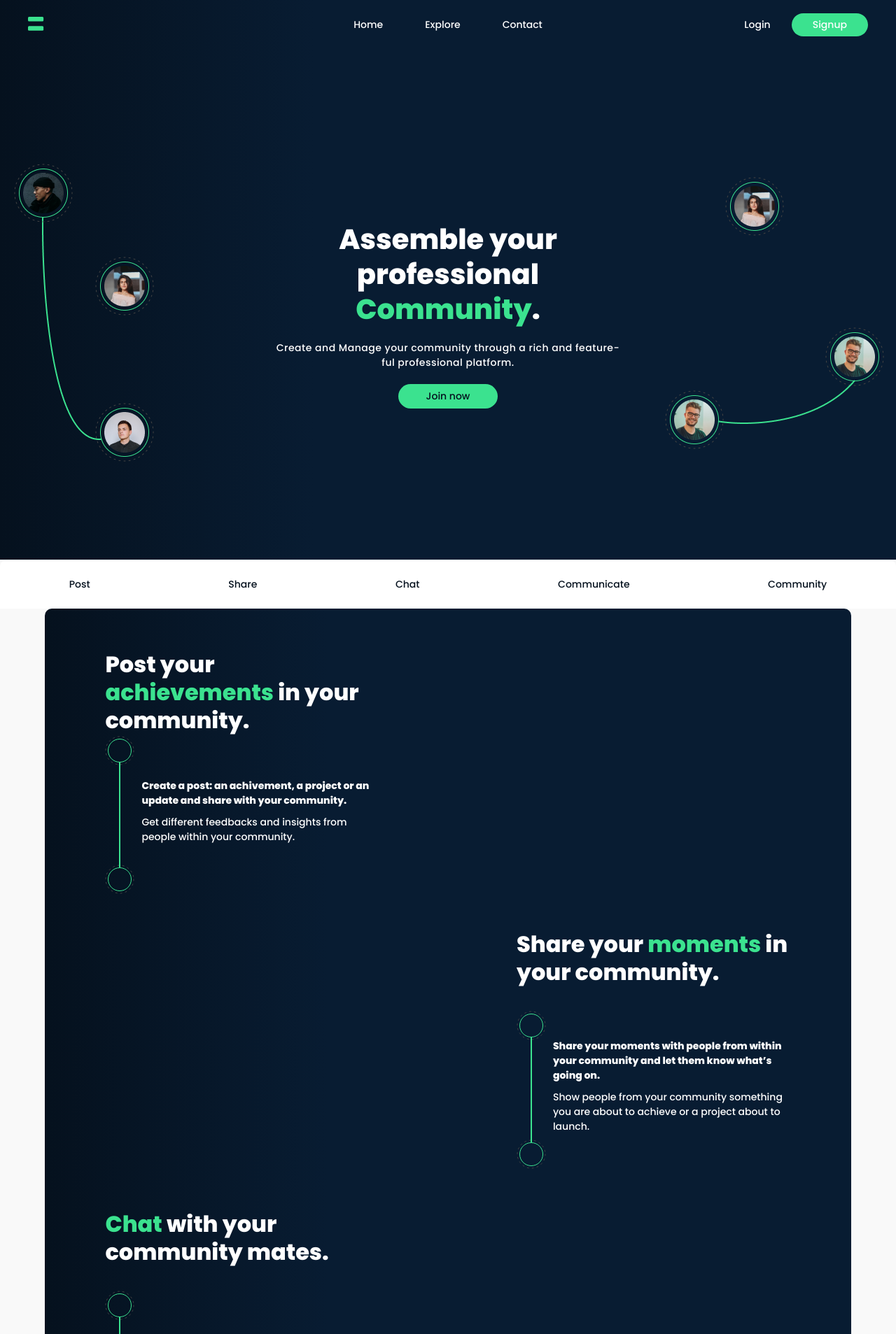
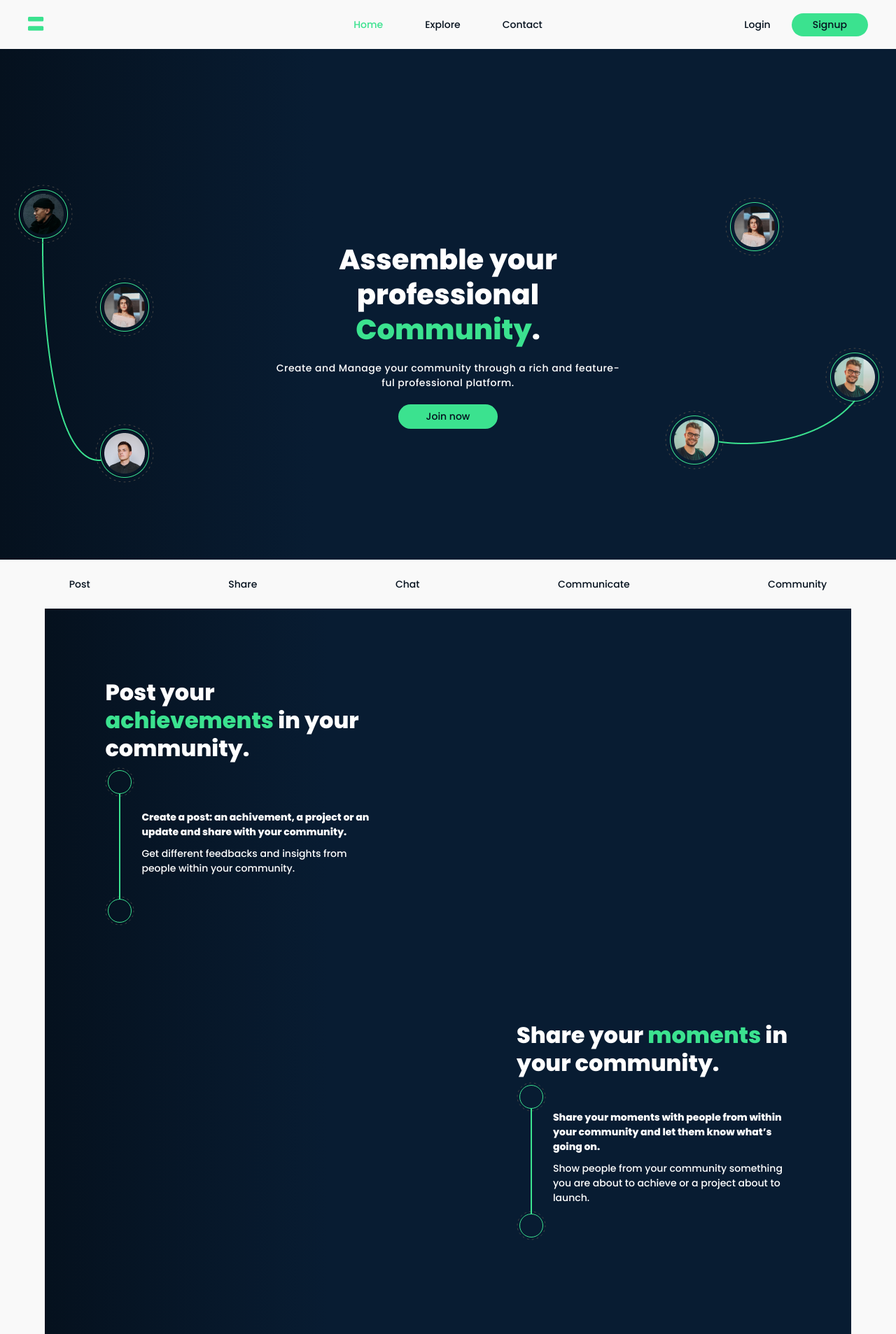
Before and after one commit to aamines/frontend, a React (Create React App) app: page / in a window 1280 px wide. Shown: the top 1907 px of the page at 70% size. Built offline with nearby package versions, Linux system fonts and the light colour scheme.

Commit message:
optimized

```diff
--- a/package.json
+++ b/package.json
@@ -16,6 +16,7 @@
     "react-router": "^6.3.0",
     "react-router-dom": "^6.3.0",
     "react-scripts": "5.0.1",
+    "react-scroll": "^1.8.7",
     "react-slick": "^0.29.0",
     "slick-carousel": "^1.8.1",
     "styled-components": "^5.3.5",
--- a/src/components/main/about.jsx
+++ b/src/components/main/about.jsx
@@ -1,5 +1,6 @@
+import styled from "styled-components";
 import React, { useEffect, useRef, useState } from "react";
-import styled from "styled-components";
+import { Link } from "react-scroll";
 
 const About = () => {
   const [scrolled, setScrolled] = useState();
@@ -18,11 +19,21 @@ const About = () => {
   return (
     <Container>
       <div className={scrolled ? "shadow nav" : "nav"} ref={nav}>
-        <a href="#post">Post</a>
-        <a href="#share">Share</a>
-        <a href="#chat">Chat</a>
-        <a href="#communicate">Communicate</a>
-        <a href="#community">Community</a>
+        <Link activeClass="current" smooth spy to="post">
+          Post
+        </Link>
+        <Link activeClass="current" smooth spy to="share">
+          Share
+        </Link>
+        <Link activeClass="current" smooth spy to="chat">
+          Chat
+        </Link>
+        <Link activeClass="current" smooth spy to="communicate">
+          Communicate
+        </Link>
+        <Link activeClass="current" smooth spy to="community">
+          Community
+        </Link>
       </div>
       <div className="container">
         <div className="row" id="post">
@@ -156,11 +167,15 @@ const Container = styled.div`
     position: -webkit-sticky;
     top: 0px;
     border-radius: 10px 10px 0 0;
-    background: var(--white);
+    background: var(--background);
 
     a {
       text-decoration: none;
       color: var(--dark);
+    }
+
+    .current {
+      color: var(--bright);
     }
   }
 
@@ -170,36 +185,37 @@ const Container = styled.div`
     display: flex;
     flex-direction: column;
     align-items: center;
-    padding: 60px 0 40px 0;
+    padding: 0 0 100px 0;
+    border-radius: 10px;
     border-radius: 0 0 10px 10px;
     background: linear-gradient(
       90deg,
       rgba(5, 17, 30, 1) 0%,
       rgba(8, 28, 50, 1) 35%
     );
-    border-radius: 10px;
 
     .row {
       width: 85%;
-      height: 350px;
-      margin: 0 0 50px 0;
+      height: 450px;
       display: flex;
       flex-direction: row;
-      align-content: center;
+      align-content: flex-end;
       justify-content: space-between;
 
       .content {
         width: 40%;
-        height: 100%;
+        height: 70%;
         display: flex;
+        align-self: flex-end;
         flex-direction: column;
         align-items: flex-start;
-        justify-content: space-between;
+        justify-content: flex-end;
 
         p.header {
           font-size: 2rem;
           line-height: 40px;
           font-weight: 800;
+          margin: 0 0 10px 0;
           color: var(--white);
 
           span {
--- a/src/components/main/hero.jsx
+++ b/src/components/main/hero.jsx
@@ -27,13 +27,13 @@ const Hero = () => {
 
 const Container = styled.div`
   width: 100%;
-  height: 100vh;
+  height: calc(100vh - 70px);
   background: linear-gradient(
     90deg,
     rgba(5, 17, 30, 1) 0%,
     rgba(8, 28, 50, 1) 35%
   );
-  padding: 100px 20px 0 20px;
+  padding: 7% 20px 0 20px;
   display: flex;
   flex-direction: row;
   align-items: center;
--- a/src/components/main/testimonials.jsx
+++ b/src/components/main/testimonials.jsx
@@ -30,13 +30,7 @@ const Testimonials = () => {
         <p>What clients say</p>
       </div>
       <div className="content">
-        <Slider
-          dots={true}
-          arrows={true}
-          prevArrow={<BsChevronDoubleLeft />}
-          nextArrow={<BsChevronDoubleRight />}
-          useCSS={true}
-        >
+        <Slider dots={true} useCSS={true}>
           {testimonials.map((testimonial, index) => (
             <div className="testimonial" key={index}>
               <p className="text">{testimonial.text}</p>
--- a/src/components/nav.jsx
+++ b/src/components/nav.jsx
@@ -1,17 +1,31 @@
-import React from "react";
-import { Link } from "react-router-dom";
+import React, { useEffect } from "react";
+import { Link, useLocation } from "react-router-dom";
 import styled from "styled-components";
 
 const Nav = () => {
+  const [active, setActive] = React.useState("");
+  const router = useLocation();
+
+  useEffect(() => {
+    console.log(router.pathname);
+    setActive(router.pathname);
+  }, []);
+
   return (
     <Container>
       <div className="logo">
         <img src="/min_logo.svg" alt="logo" />
       </div>
       <div className="nav">
-        <Link to="/">Home</Link>
-        <Link to="/explore">Explore</Link>
-        <Link to="/contact">Contact</Link>
+        <Link to="/" className={active == "/" ? "active" : ""}>
+          Home
+        </Link>
+        <Link to="/explore" className={active == "explore" ? "active" : ""}>
+          Explore
+        </Link>
+        <Link to="/contact" className={active == "contact" ? "active" : ""}>
+          Contact
+        </Link>
       </div>
       <div className="buttons">
         <Link to="/login">Login</Link>
@@ -31,9 +45,6 @@ const Container = styled.div`
   flex-direction: row;
   align-items: center;
   justify-content: space-between;
-  position: absolute;
-  top: 0;
-  left: 0;
 
   .logo {
     width: 20%;
@@ -59,7 +70,11 @@ const Container = styled.div`
     a {
       margin: 0 30px;
       text-decoration: none;
-      color: var(--white);
+      color: var(--dark);
+    }
+
+    .active {
+      color: var(--bright);
     }
   }
 
@@ -74,7 +89,7 @@ const Container = styled.div`
     a {
       margin: 0 0 0 30px;
       text-decoration: none;
-      color: var(--white);
+      color: var(--dark);
     }
 
     .signup {
--- a/src/index.css
+++ b/src/index.css
@@ -22,3 +22,16 @@ body {
   font-weight: 500;
   background: var(--background);
 }
+
+body::-webkit-scrollbar {
+  width: 5px;
+}
+
+body::-webkit-scrollbar-track {
+  display: none;
+}
+
+body::-webkit-scrollbar-thumb {
+  width: 3px;
+  background: var(--dark);
+}
```
Also changed, not shown: 1 other file (tests, documents, lock files or other folders).
